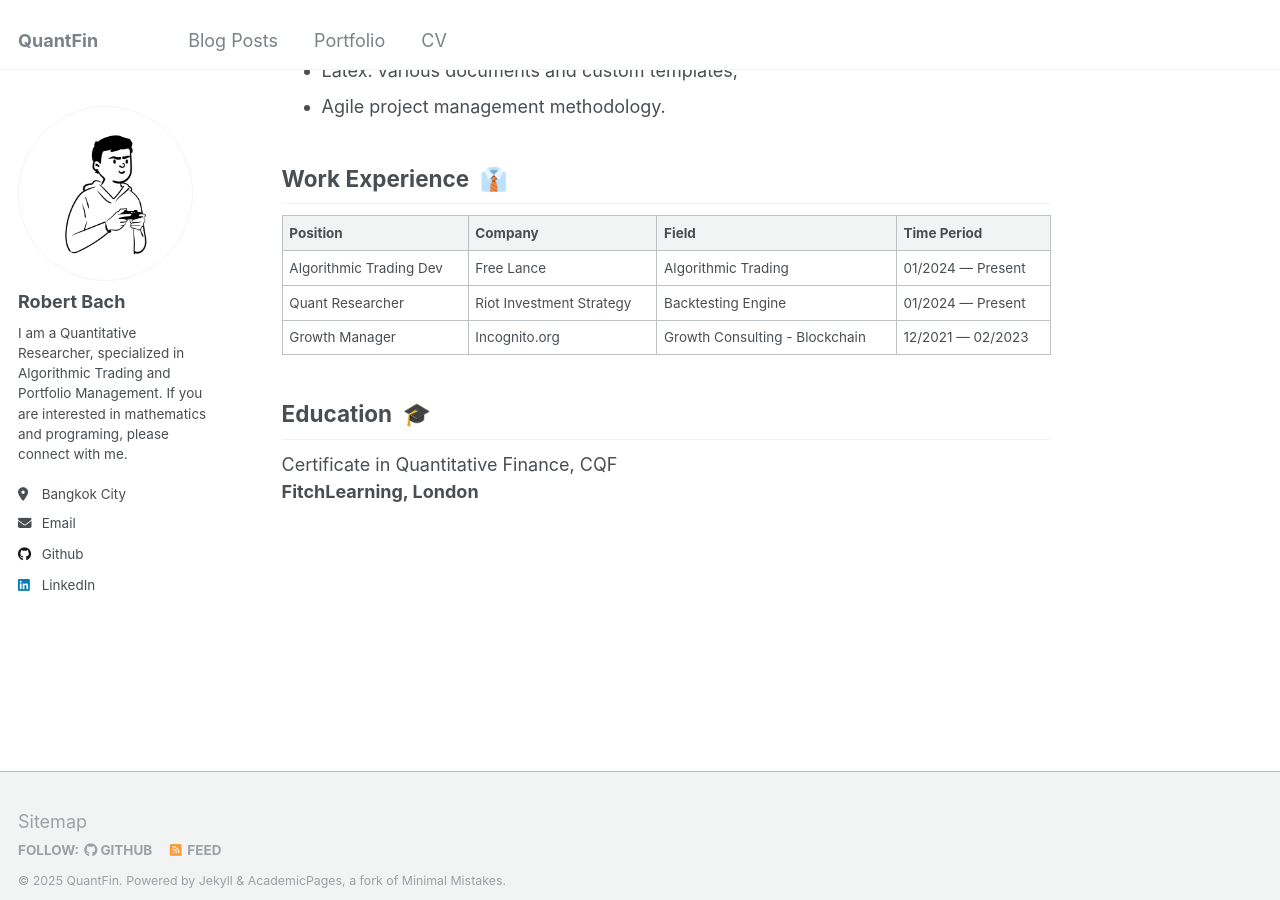
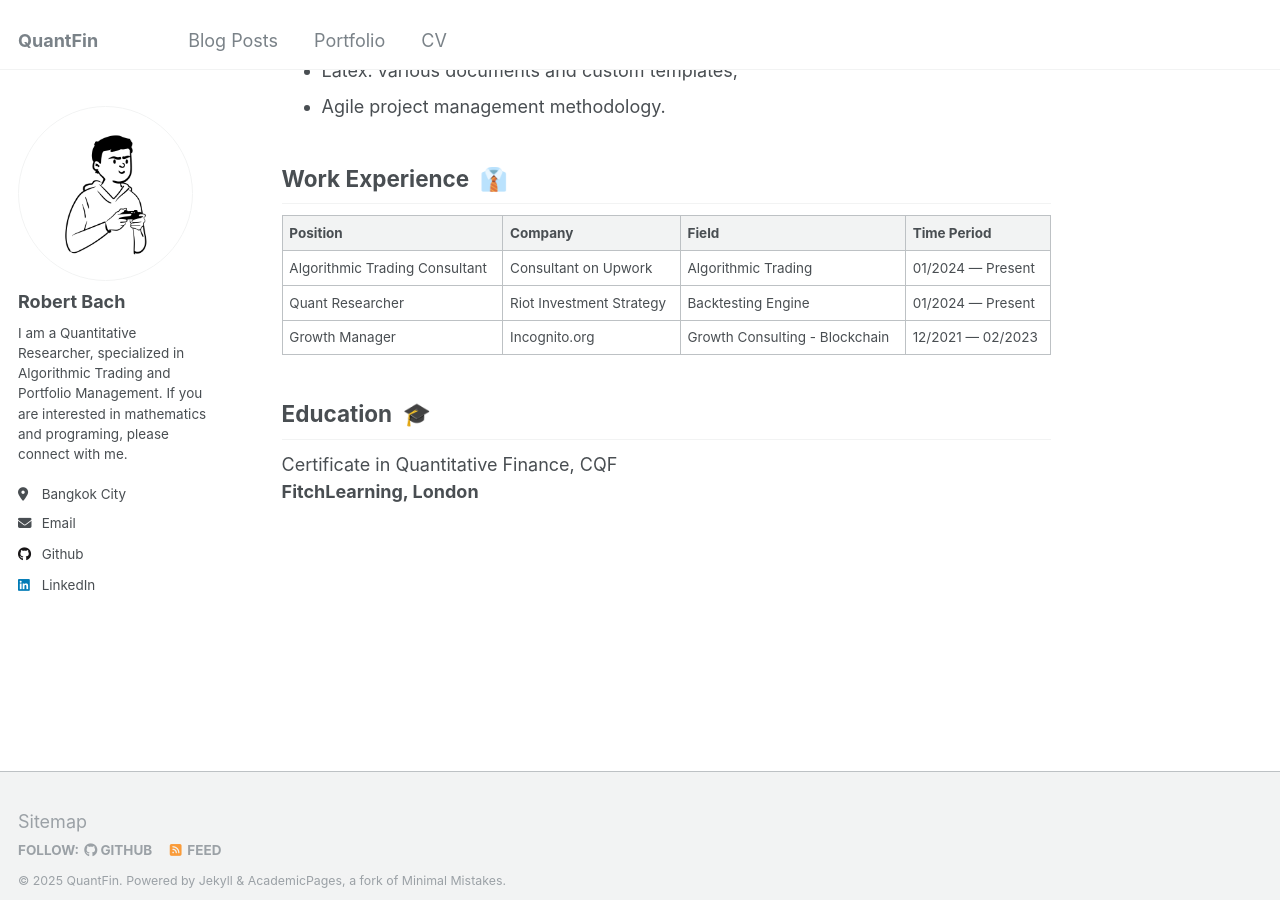
Before and after one commit to baobach/baobach.github.io, a Jekyll site: the page built from _pages/about.md, in a window 1280 px wide and 900 px high, scrolled down 635 px. Built offline with Jekyll 4.4.1, drawn with Linux system fonts in a browser that asks for light colours.

Commit message:
fix: change about page

```diff
--- a/_pages/about.md
+++ b/_pages/about.md
@@ -40,11 +40,11 @@
 
 ## Work Experience &nbsp;👔
 
-| Position                    | Company                   | Field                           | Time Period          |
-| --------------------------- | ------------------------- | ------------------------------- | -------------------- |
-| Algorithmic Trading Dev     | Free Lance                | Algorithmic Trading             | 01/2024 — Present    |
-| Quant Researcher            | Riot Investment Strategy  | Backtesting Engine              | 01/2024 — Present    |
-| Growth Manager              | Incognito.org             | Growth Consulting - Blockchain  | 12/2021 — 02/2023    |
+| Position                        | Company                   | Field                           | Time Period          |
+| ------------------------------- | ------------------------- | ------------------------------- | -------------------- |
+| Algorithmic Trading Consultant  | Consultant on Upwork      | Algorithmic Trading             | 01/2024 — Present    |
+| Quant Researcher                | Riot Investment Strategy  | Backtesting Engine              | 01/2024 — Present    |
+| Growth Manager                  | Incognito.org             | Growth Consulting - Blockchain  | 12/2021 — 02/2023    |
 
 ## Education &nbsp;🎓
 
```
Also changed, not shown: README.md (+5 -5 lines).
